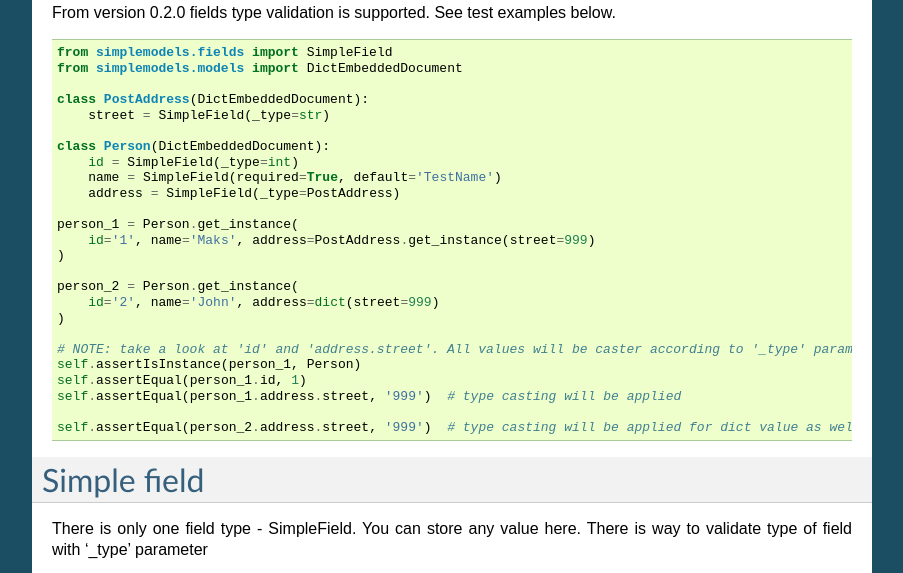
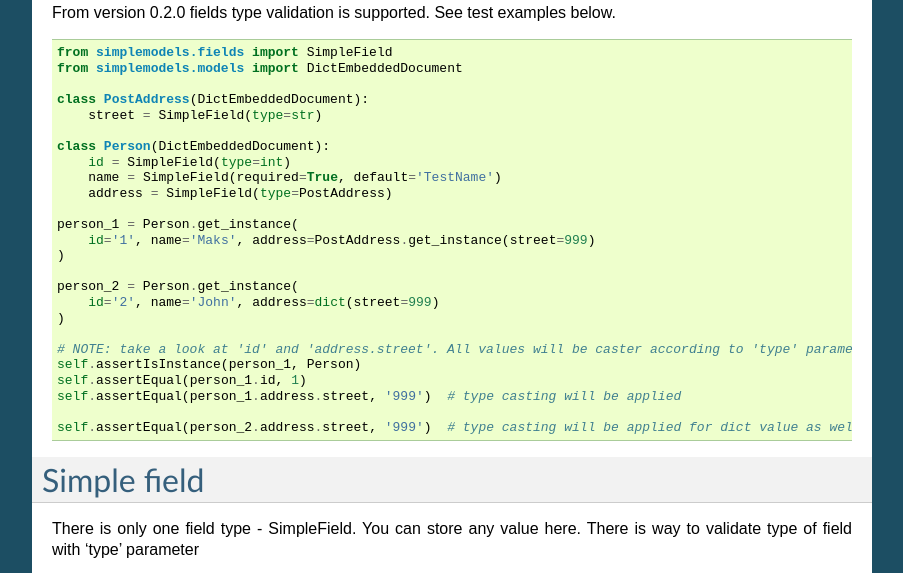
Before and after one commit to prawn-cake/simple-models, a Sphinx documentation site: the page built from docs/source/main.rst, in a window 1280 px wide and 900 px high, scrolled down 1600 px, cut to the strip 152-725 px from the top of the window. Shown: the whole strip, without its empty margins (198-1101 px from the left). Built offline with Sphinx 7.4.7, drawn with Linux system fonts in a browser that asks for light colours.

```diff
--- a/docs/source/main.rst
+++ b/docs/source/main.rst
@@ -39,8 +39,8 @@ Simple example
 
     class Person(DictEmbeddedDocument):
         name = SimpleField(required=True)
-        address = SimpleField(_type=Address)
-        insurance_number = SimpleField(_type=int)  # object typing
+        address = SimpleField(type=Address)
+        insurance_number = SimpleField(type=int)  # object typing
 
 
     address = Address(street='Nevskii prospect 10')
@@ -104,12 +104,12 @@ From version 0.2.0 fields type validation is supported. See test examples below.
     from simplemodels.models import DictEmbeddedDocument
 
     class PostAddress(DictEmbeddedDocument):
-        street = SimpleField(_type=str)
+        street = SimpleField(type=str)
 
     class Person(DictEmbeddedDocument):
-        id = SimpleField(_type=int)
+        id = SimpleField(type=int)
         name = SimpleField(required=True, default='TestName')
-        address = SimpleField(_type=PostAddress)
+        address = SimpleField(type=PostAddress)
 
     person_1 = Person.get_instance(
         id='1', name='Maks', address=PostAddress.get_instance(street=999)
@@ -119,7 +119,7 @@ From version 0.2.0 fields type validation is supported. See test examples below.
         id='2', name='John', address=dict(street=999)
     )
 
-    # NOTE: take a look at 'id' and 'address.street'. All values will be caster according to '_type' parameter
+    # NOTE: take a look at 'id' and 'address.street'. All values will be caster according to 'type' parameter
     self.assertIsInstance(person_1, Person)
     self.assertEqual(person_1.id, 1)
     self.assertEqual(person_1.address.street, '999')  # type casting will be applied
@@ -131,7 +131,7 @@ Simple field
 ############
 
 There is only one field type - SimpleField.
-You can store any value here. There is way to validate type of field with '_type' parameter
+You can store any value here. There is way to validate type of field with 'type' parameter
 
 .. autoclass:: simplemodels.fields.SimpleField
     :members:
```
Also changed, not shown: 3 other files.
